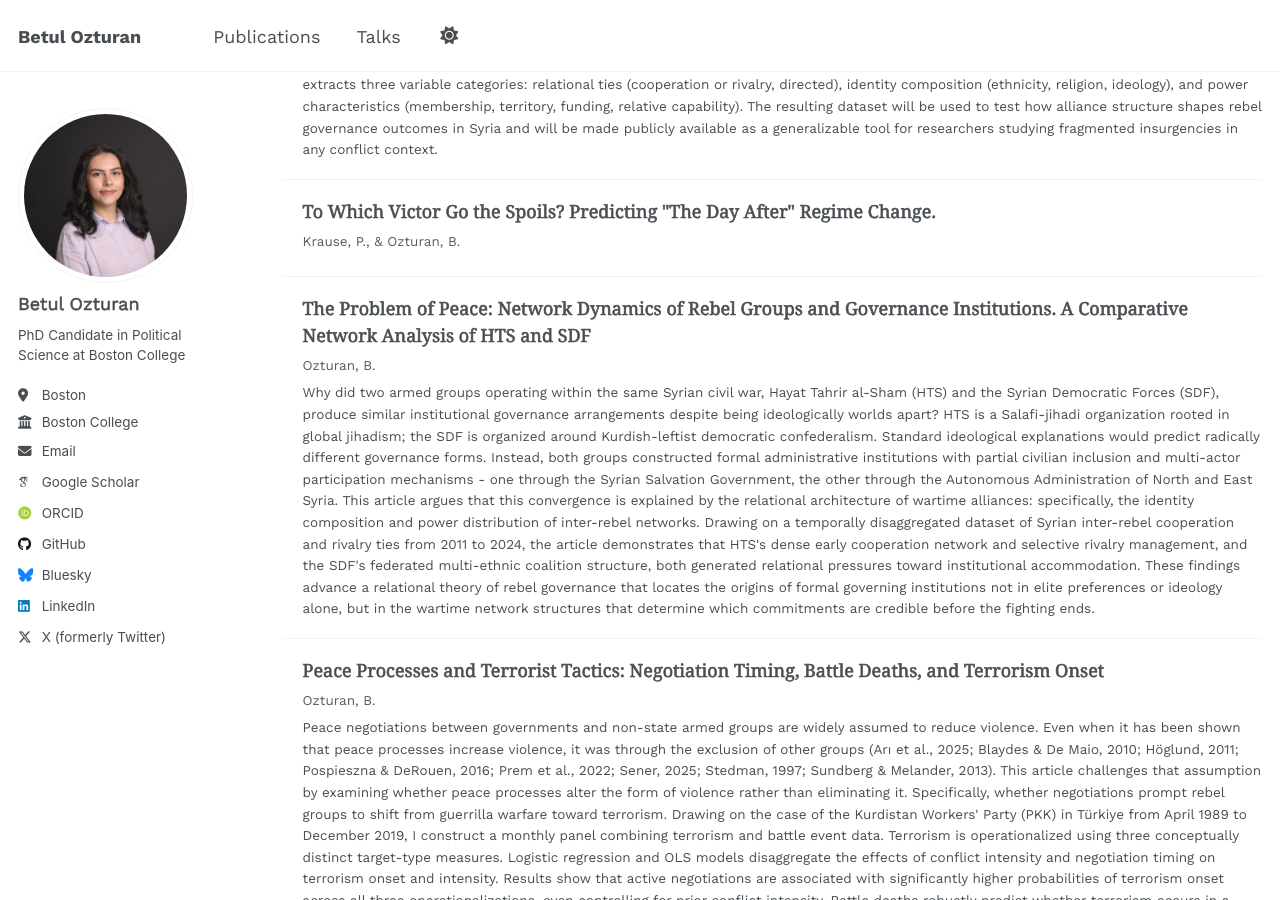
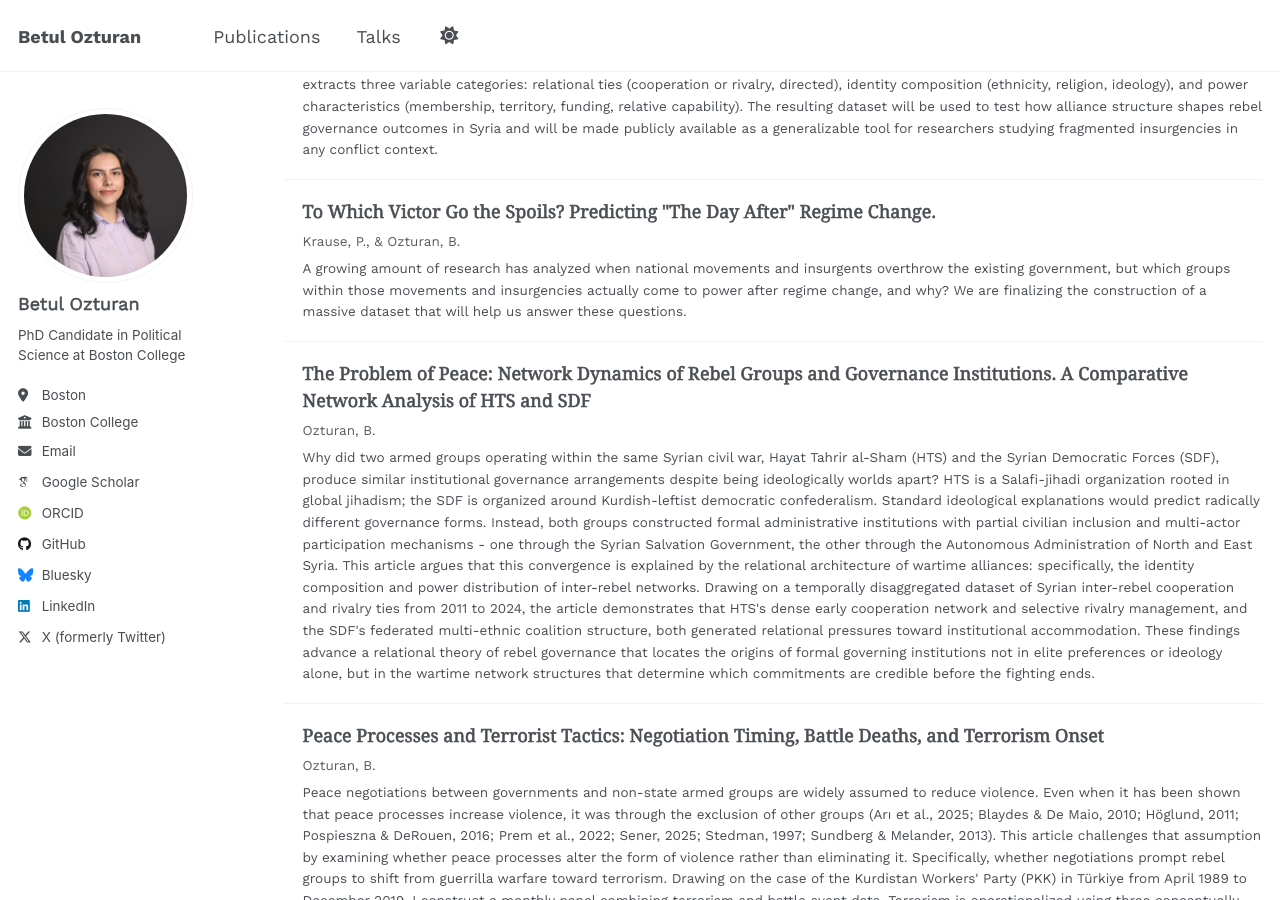
Before and after one commit to betulozturan/betulozturan.github.io, a Jekyll site: the page built from _pages/publications.html, in a window 1280 px wide and 900 px high, scrolled down 1628 px. Built offline with Jekyll 4.4.1, drawn with Linux system fonts in a browser that asks for light colours; some web fonts are replaced.

Commit message:
Add abstract for publication on regime change
Added an abstract for the publication 'To Which Victor Go the Spoils?'

```diff
--- a/_pages/publications.html
+++ b/_pages/publications.html
@@ -55,6 +55,7 @@ author_profile: true
 <div class="pub-entry">
 <p class="pub-entry__title">To Which Victor Go the Spoils? Predicting "The Day After" Regime Change.</p>
 <p class="pub-entry__meta">Krause, P., &amp; Ozturan, B.</p>
+<p class="pub-entry__abstract">  A growing amount of research has analyzed when national movements and insurgents overthrow the existing government, but which groups within those movements and insurgencies actually come to power after regime change, and why? We are finalizing the construction of a massive dataset that will help us answer these questions. </p>
 </div>
 
 <div class="pub-entry">
```
